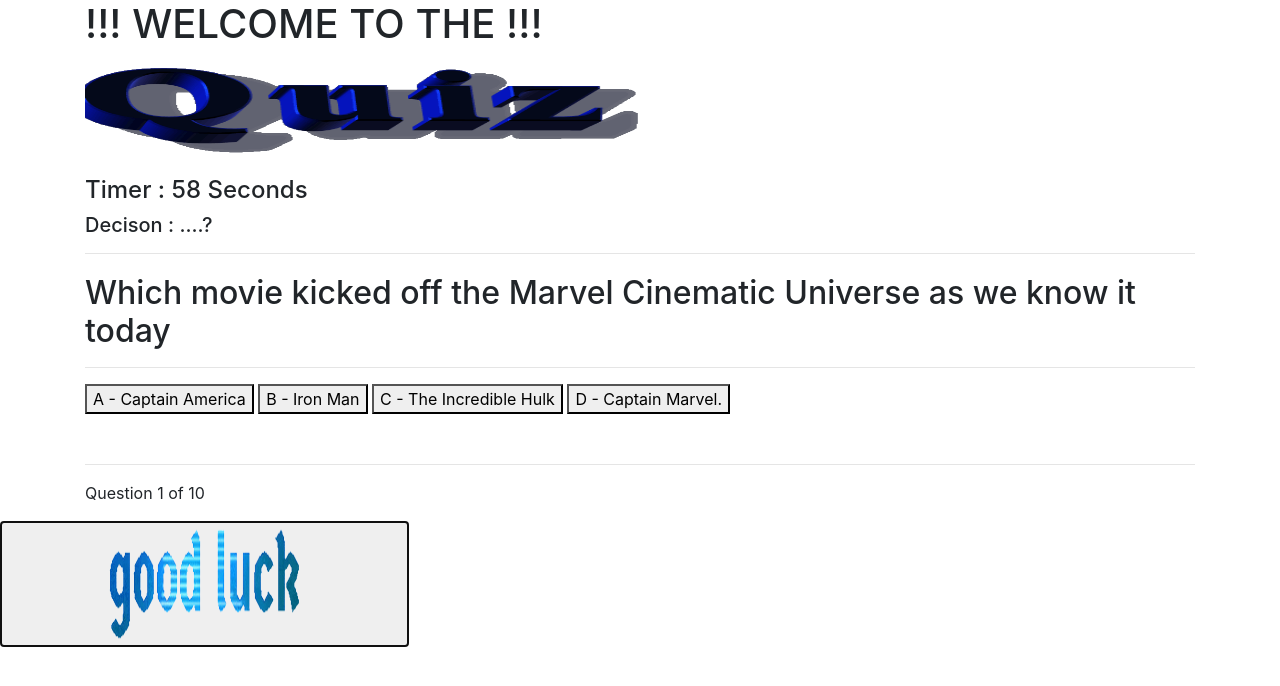
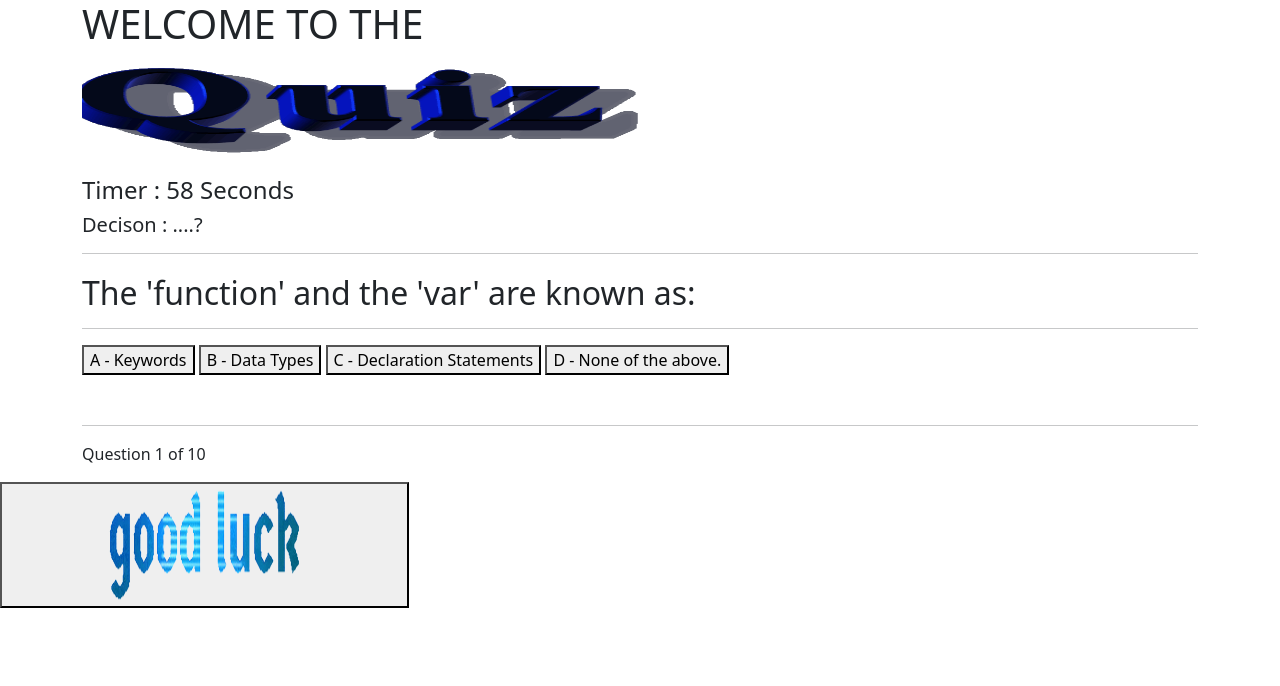
Before and after one commit to rsundquist/code-quiz-ras, a plain HTML site: page index.html in a window 1280 px wide. Both pictures are taken after a click on the button 203 px from the left and 477 px from the top of the page. Drawn offline with nearby package versions, Linux system fonts and the light colour scheme.

Commit message:
updated css

```diff
--- a/assets/script.js
+++ b/assets/script.js
@@ -1,22 +1,22 @@
 var questions = [
-    new question("Which movie kicked off the Marvel Cinematic Universe as we know it today",
-        ["A - Captain America", "B - Iron Man", "C - The Incredible Hulk", "D - Captain Marvel."], "B - Iron Man"),
-    new question("Who is the actor that portrays Loki ?", ["A - Tom Hiddleston", "B - Robert Downey Jr",
-        "C - Chris Hemsworth", "D - None of the above."], "A - Tom Hiddleston"),
-    new question("What is Deadpools real name?",
-        ["A - Wayne Wilson ", "B - Bruce Wayne", "C - Wade Wilson", "D - None of the above."], "C - Wade Wilson"),
-    new question(" What is the real name of the Scarlet Witch?",
-        ["A - Natasha Romanoff", "B - Lois Lane", "C - Diana Prince", "D - Wanda Maximoff"], "D - Wanda Maximoff"),
-    new question("Who killed Tony Stark's parents?",
-        ["A - Mark 42", "B - Ultron", "C - Jarvis", "D - The Winter Soldier"], "D - The Winter Soldier"),
-    new question("What species is Loki revealed to be?",
-        ["A - Kryptonian", "B - Asgardian", "C - Human", "D - Frost Giant"], "D - Frost Giant"),
-    new question("Which of the infinity stones is hidden on Vormir?", ["A - Time Stone", "B - Reality Stone",
-        "C - Soul Stone", "D - Mind Stone"], "C - Soul Stone"),
-    new question("What type of doctor is Stephen Strange?", ["A - Neurosurgeon", "B - Trauma Surgeon", "C - Plastic Surgeon", "D - Cardiothoracic Surgeon"], "A - Neurosurgeon"),
-    new question("Who is Black Panther's Sister?", ["A - Nakia", "B - Ramonda",
-        "C - Shuri", "D - Okoye"], "C - Shuri"),
-    new question("What is the name of Thor's hammer?", ["A -Mjolnir", "B -Vanir", "C - Stormbreaker", "D - hammer"],
+    new question("The 'function' and the 'var' are known as:",
+        ["A - Keywords", "B - Data Types", "C - Declaration Statements", "D - None of the above."], "C - Declaration Statements"),
+    new question("Which of the following variables takes precedence over the others if the names are the same?", ["A - Global Variable", "B - The local element",
+        "C - The two above", "D - None of the above."], "B - The local element"),
+    new question("Which of the following number object function returns the value of the number?",
+        ["A - toSource()", "B - valueOf()", "C - toString()", "D - toPrecision"], "B - valueOf()"),
+    new question(" Which of the following function of Array object creates a new array with the results of calling a provided function on every element in this array?",
+        ["A - push()", "B - join()", "C - pop()", "D - map()"], "D - map()"),
+    new question("Which of the following function of String object is used to match a regular expression against a string?",
+        ["A - concat()", "B - match()", "C - search()", "D - replace()"], "D - replace()"),
+    new question("Which of the following function of Array object sorts the elements of an array?",
+        ["A - toSource()", "B - sort()", "C - toString()", "D - unshift()"], "D - unshift()"),
+    new question("What does CSS stand for?", ["A - Creative Style Sheets", "B - Compact Style Sheets",
+        "C - Cascading Style Sheets", "D - Creative Simple Sheets"], "C - Cascading Style Sheets"),
+    new question("What is the one of the most popular Javascript librarys?", ["A - JQuery", "B - JavaComm", "C - Java", "D - JSDB"], "A - JQuery"),
+    new question("What does HTML stand for?", ["A - Home Tool Markup Language", "B -Hyper Text Markup Language",
+        "C - Hyperlinks Text Markup Language", "D - Hyperlinks and Text Markup Language"], "C - Hyperlinks Text Markup Language"),
+    new question("Which is the correct CSS syntax?", ["A -body {color: black;}", "B -{body:color=black;}", "C -body:color=black;", "D -{body;color:black;}"],
         "A -body {color: black;}")
 ];
 
@@ -91,7 +91,7 @@
 }
 
 quiz.prototype.end = function () {
-    return this.questions.lenght === this.questionIndex
+    return this.questions.length === this.questionIndex
 }
 
 quiz.prototype.guess = function (answer) {
--- a/index.html
+++ b/index.html
@@ -4,12 +4,12 @@
 <head>
     <meta charset="utf-8" />
 
-    <title>Marvel-Code-Quiz</title>
+    <title>Javascript-Code-Quiz</title>
     <meta name="viewport" content="width=device-width, initial-scale=1">
 
-    <link rel="reset" href="assets/reset.css">
+    <link rel="stylesheet" href="https://cdnjs.cloudflare.com/ajax/libs/normalize/8.0.1/normalize.min.css">
     <link rel="style" href="assets/style.css">
-    <link rel="stylesheet" href="https://stackpath.bootstrapcdn.com/bootstrap/4.4.1/css/bootstrap.min.css ">
+    <link rel="stylesheet" href="https://cdn.jsdelivr.net/npm/bootstrap@5.1.0/dist/css/bootstrap.min.css">
 
 
 </head>
@@ -17,10 +17,10 @@
 <body >
     <div class=" container ">
         <div id="quiz">
-            <h1> !!! WELCOME TO THE !!!</h1>
+            <h1>  WELCOME TO THE </h1>
             <img id="image" src="assets/Images/img1.gif" width="50%" height="120">
 
-            <h4>Timer : <span id="time">59</span>  Seconds</h4>
+            <h4>Timer : <span id="time">60</span>  Seconds</h4>
 
             <h5 >Decison :  <span id="deci">....?</span></h5>
 
```
Also changed, not shown: 1 other file.
